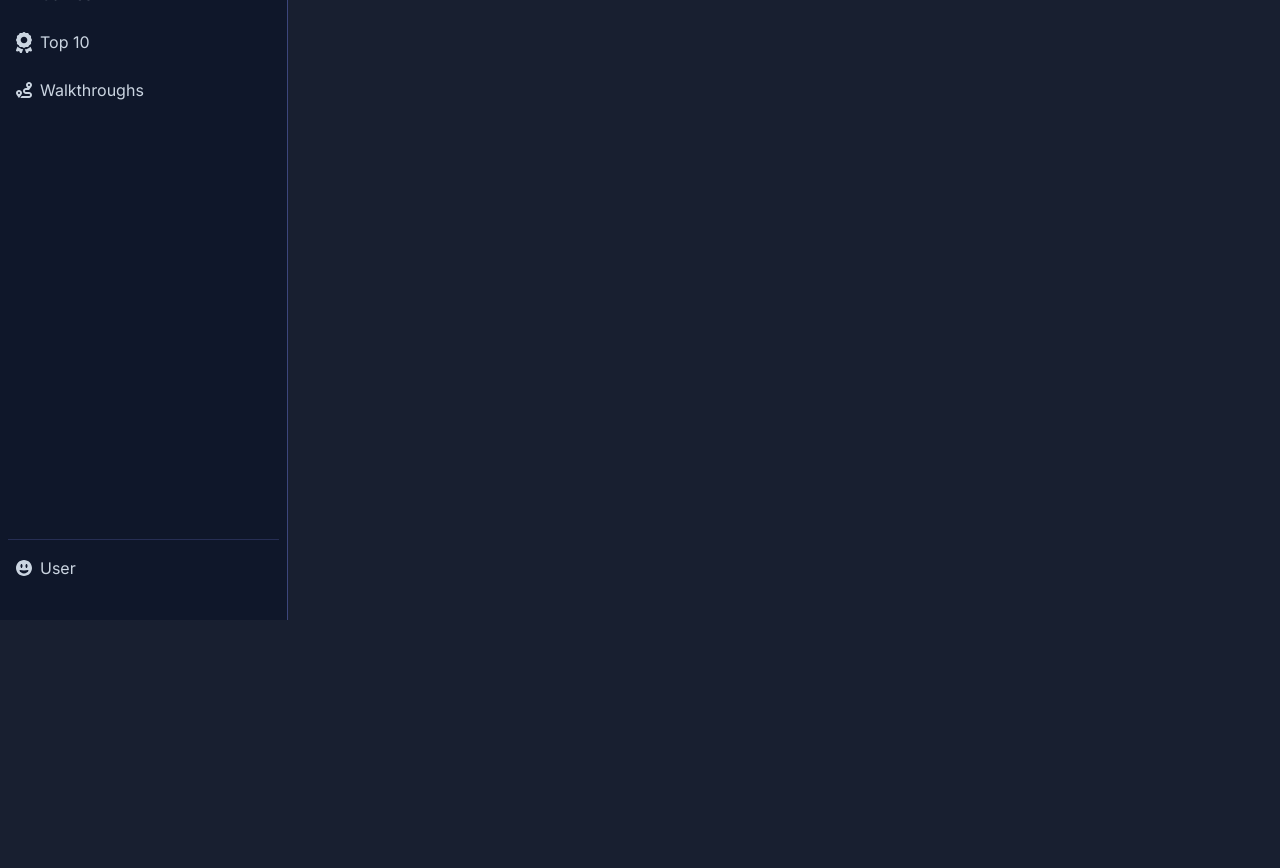
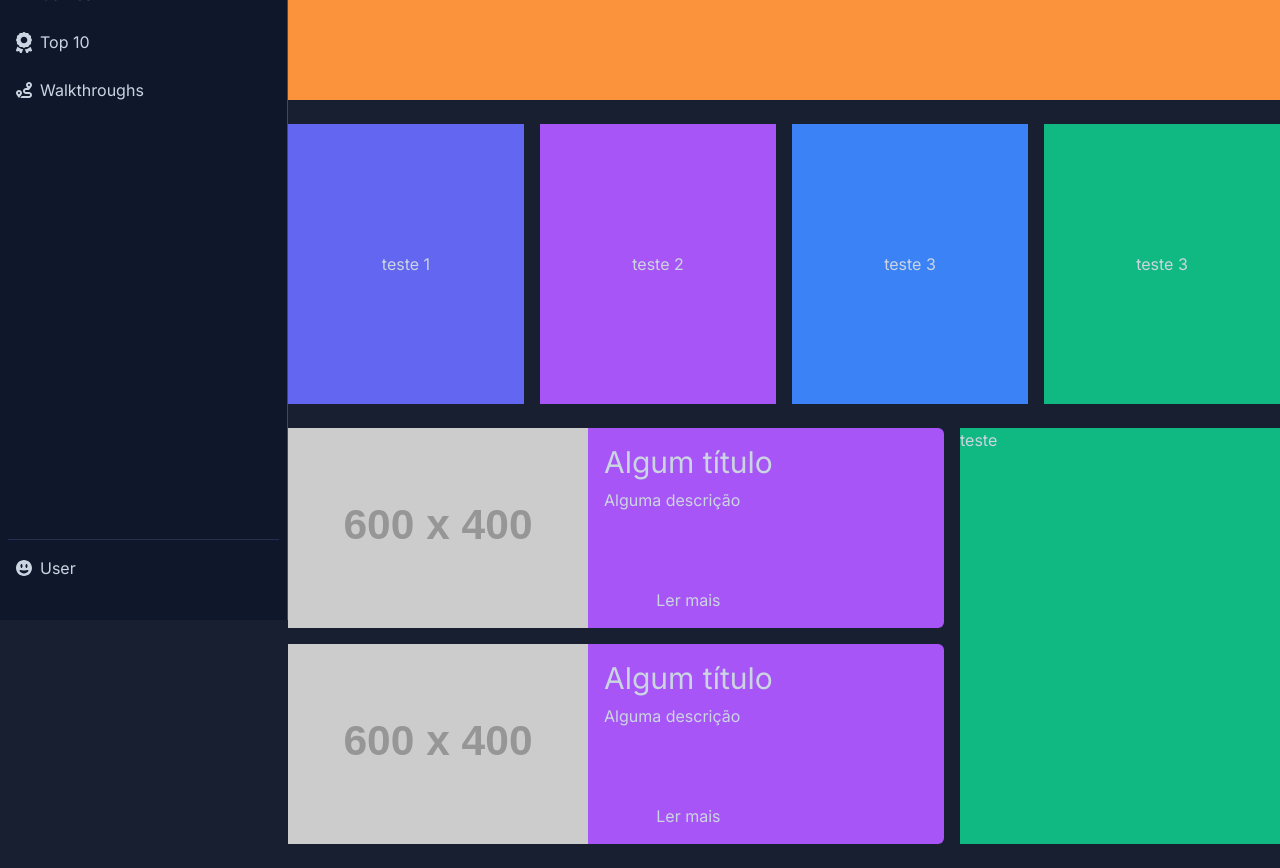
Before and after one commit to icaroregis/site_games_next_tailwind, a Next.js app: page / in a window 1280 px wide. Shown: the part 180-1048 px from the top of the page. Before the commit the page ends 800 px from the top, so only its background shows below. Built offline with nearby package versions, Linux system fonts and the light colour scheme.

Commit message:
feat: home page items

```diff
--- a/src/app/globals.css
+++ b/src/app/globals.css
@@ -7,3 +7,13 @@
     --color-slate-890: 24 31 48;
   }
 }
+
+@layer components {
+  .flex-center {
+    @apply flex justify-center items-center
+  }
+
+  .border-teste {
+    @apply border border-solid border-black
+  }
+}
--- a/src/app/layout.tsx
+++ b/src/app/layout.tsx
@@ -17,8 +17,8 @@ export default function RootLayout({
   children: React.ReactNode;
 }>) {
   return (
-    <html lang="en">
-      <body className={cn('flex gap-2 bg-slate-890 text-slate-300', inter.className)}>
+    <html lang="pt-br">
+      <body className={cn('bg-slate-890 text-slate-300', inter.className)}>
         <Navbar />
         {children}
       </body>
--- a/src/app/page.tsx
+++ b/src/app/page.tsx
@@ -1,7 +1,53 @@
 export default function Home() {
   return (
-    <div>
-      <h1>Curso de next</h1>
+    <div className="ml-72">
+      <div className="w-full h-[35vh] bg-orange-400 flex-center">Curso de next</div>
+
+      <div className="container mx-auto my-6">
+        <div className="grid grid-cols-4 gap-4 h-[35vh]">
+          <div className="flex-center bg-indigo-500">teste 1</div>
+          <div className="flex-center bg-purple-500">teste 2</div>
+          <div className="flex-center bg-blue-500">teste 3</div>
+          <div className="flex-center bg-emerald-500">teste 3</div>
+        </div>
+      </div>
+
+      <div className="container mx-auto my-6">
+        <div className="grid grid-cols-12 gap-4">
+          <div className="col-span-8 flex flex-col gap-4">
+            <div className="flex gap-4 bg-purple-500 rounded-md">
+              <div>
+                <img
+                  className="w-auto h-[200px]"
+                  src="https://placehold.co/600x400"
+                  alt="image description"
+                />
+              </div>
+              <div className="flex flex-col gap-2 py-4">
+                <h2 className="text-3xl">Algum título</h2>
+                <p className="flex-grow">Alguma descrição</p>
+                <button>Ler mais</button>
+              </div>
+            </div>
+
+            <div className="flex gap-4 bg-purple-500 rounded-md">
+              <div>
+                <img
+                  className="w-auto h-[200px]"
+                  src="https://placehold.co/600x400"
+                  alt="image description"
+                />
+              </div>
+              <div className="flex flex-col gap-2 py-4">
+                <h2 className="text-3xl">Algum título</h2>
+                <p className="flex-grow">Alguma descrição</p>
+                <button>Ler mais</button>
+              </div>
+            </div>
+          </div>
+          <div className="col-span-4 bg-emerald-500">teste</div>
+        </div>
+      </div>
     </div>
   );
 }
--- a/src/components/Navbar/Navbar.tsx
+++ b/src/components/Navbar/Navbar.tsx
@@ -10,7 +10,7 @@ export const Navbar = ({ className, ...props }: NavbarProps) => {
     <nav
       {...props}
       className={cn(
-        'flex flex-col bg-slate-900 border-r border-indigo-400/20 hover:border-indigo-400/40 w-72 p-2 text-slate-300 h-screen',
+        'fixed top-0 left-0 flex flex-col bg-slate-900 border-r border-indigo-400/20 hover:border-indigo-400/40 w-72 p-2 text-slate-300 h-screen',
         className,
       )}>
       <div className="flex justify-center items-center">
```
